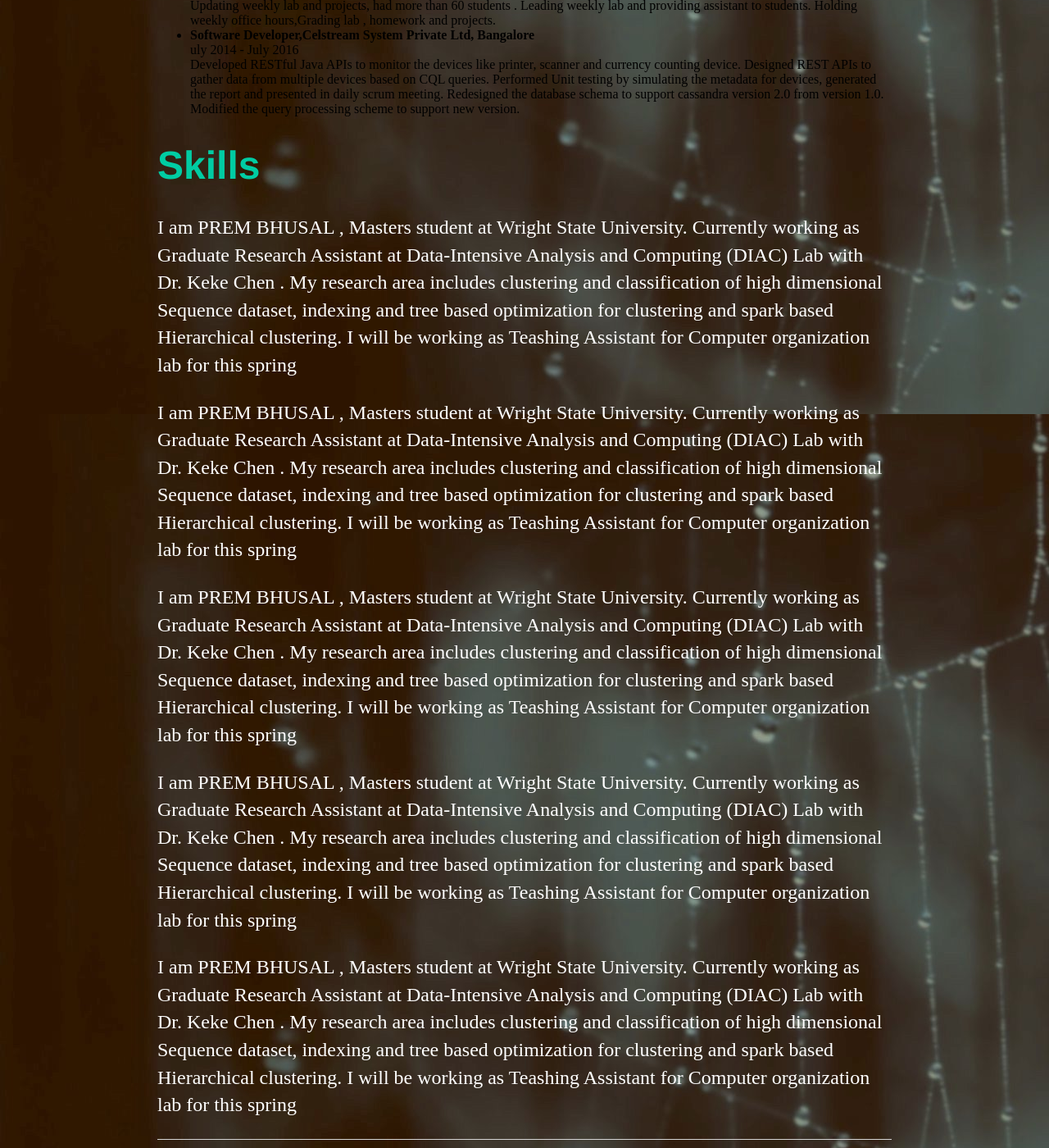
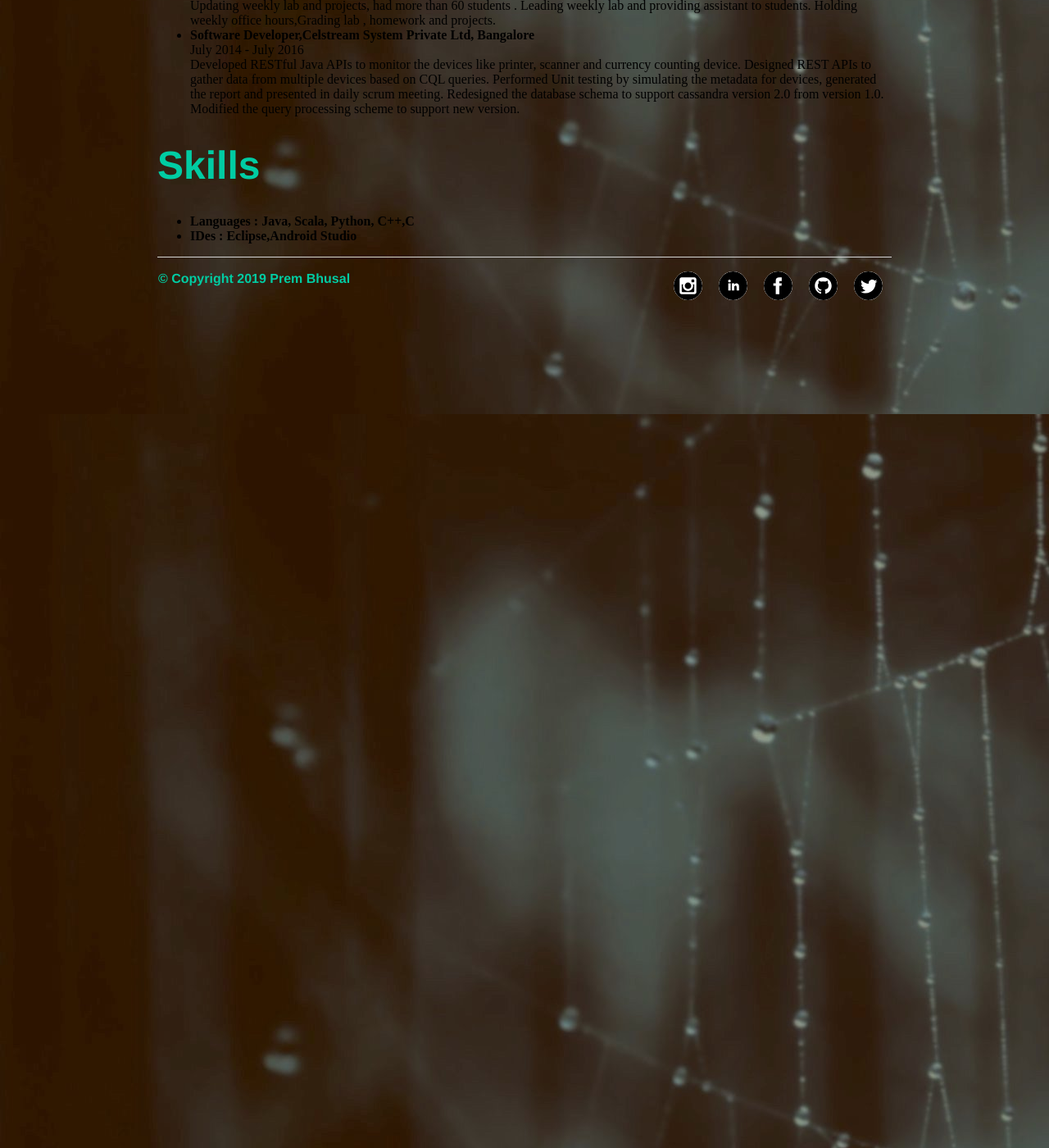
Before and after one commit to prembhusal/prembhusalWebsite, a Jekyll site: the page built from about/index.html, in a window 1280 px wide and 1400 px high, scrolled down 575 px. Shown: the whole window at 82% size. Built offline with Jekyll 4.4.1, drawn with Linux system fonts in a browser that asks for light colours.

Commit message:
Update index.html

```diff
--- a/about/index.html
+++ b/about/index.html
@@ -29,34 +29,18 @@ title: prembhusal
            Holding weekly office hours,Grading lab , homework and projects.<br>
 		</li>
 		<li> <b>Software Developer,Celstream System Private Ltd, Bangalore</b>
-			<br>uly 2014 - July 2016
+			<br>July 2014 - July 2016
 			<br>Developed RESTful Java APIs to monitor the devices like printer, scanner and currency counting device.
-         Designed REST APIs to gather data from multiple devices based on CQL queries.
-         Performed Unit testing by simulating the metadata for devices, generated the report and presented in daily scrum meeting.
+         		Designed REST APIs to gather data from multiple devices based on CQL queries.
+         		Performed Unit testing by simulating the metadata for devices, generated the report and presented in daily scrum meeting.
 			Redesigned the database schema to support cassandra version 2.0 from version 1.0. Modified the query processing scheme to support new version.<br>
 		</li>
 		</ul>
 
   <h1>Skills</h1>
+	<ul>
+		<li><b>Languages<b> : Java, Scala, Python, C++,C </li>
+			<li><b>IDes<b> : Eclipse,Android Studio</li>
+	</ul>
 
-	<p>I am PREM BHUSAL , Masters student at  Wright State University. Currently  working as Graduate Research Assistant at
-	Data-Intensive Analysis and Computing (DIAC) Lab with Dr. Keke Chen . My research area includes clustering
-	and classification of high dimensional Sequence dataset, indexing and tree based optimization for clustering and spark based
-	Hierarchical clustering. I will be working as Teashing Assistant for Computer organization lab for this spring</P>
-<p>I am PREM BHUSAL , Masters student at  Wright State University. Currently  working as Graduate Research Assistant at
-	Data-Intensive Analysis and Computing (DIAC) Lab with Dr. Keke Chen . My research area includes clustering
-	and classification of high dimensional Sequence dataset, indexing and tree based optimization for clustering and spark based
-	Hierarchical clustering. I will be working as Teashing Assistant for Computer organization lab for this spring</P>
-<p>I am PREM BHUSAL , Masters student at  Wright State University. Currently  working as Graduate Research Assistant at
-	Data-Intensive Analysis and Computing (DIAC) Lab with Dr. Keke Chen . My research area includes clustering
-	and classification of high dimensional Sequence dataset, indexing and tree based optimization for clustering and spark based
-	Hierarchical clustering. I will be working as Teashing Assistant for Computer organization lab for this spring</P>
-<p>I am PREM BHUSAL , Masters student at  Wright State University. Currently  working as Graduate Research Assistant at
-	Data-Intensive Analysis and Computing (DIAC) Lab with Dr. Keke Chen . My research area includes clustering
-	and classification of high dimensional Sequence dataset, indexing and tree based optimization for clustering and spark based
-	Hierarchical clustering. I will be working as Teashing Assistant for Computer organization lab for this spring</P>
-<p>I am PREM BHUSAL , Masters student at  Wright State University. Currently  working as Graduate Research Assistant at
-	Data-Intensive Analysis and Computing (DIAC) Lab with Dr. Keke Chen . My research area includes clustering
-	and classification of high dimensional Sequence dataset, indexing and tree based optimization for clustering and spark based
-	Hierarchical clustering. I will be working as Teashing Assistant for Computer organization lab for this spring</P>
 	</div><!-- /.about -->
```
